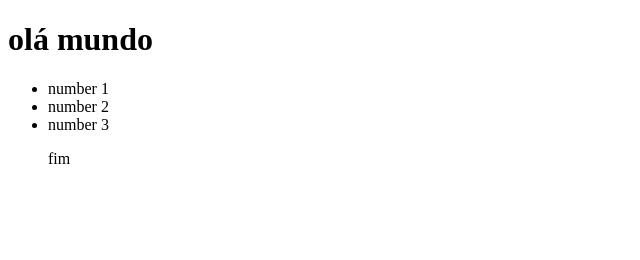
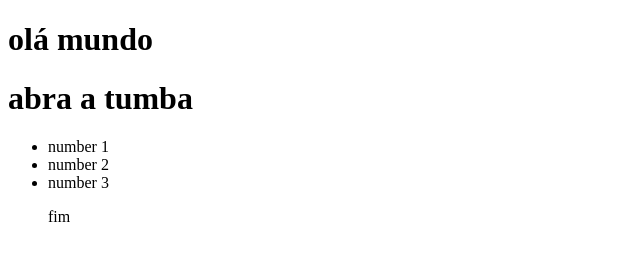
Before and after one commit to DebatingAlpaca/site-testes, a plain HTML site: page index.html in a window 1280 px wide. Shown: the whole page, without its empty margins (0-640 px from the left). Drawn offline with Linux system fonts and the light colour scheme.

Commit message:
Update index.html

```diff
--- a/index.html
+++ b/index.html
@@ -8,6 +8,9 @@
 <body>
     <h1>olá mundo</h1>
 
+    <h1>abra a tumba</h1>
+
+
     <ul>
         <li>number 1</li>
         <li>number 2</li>
```
